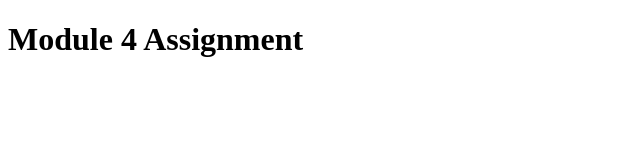
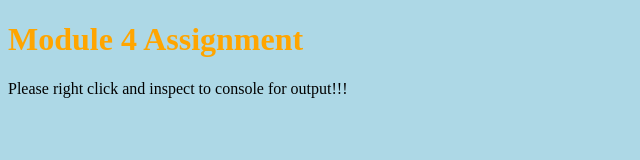
Before and after one commit to Sandesh926/module4-solution, a plain HTML site: page index.html in a window 1280 px wide. Shown: the whole page, without its empty margins (0-640 px from the left). Drawn offline with Linux system fonts and the light colour scheme.

Commit message:
This is second fornt web  modify

```diff
--- a/index.html
+++ b/index.html
@@ -8,7 +8,8 @@
   </script>
   <script src="script.js"></script>
 </head>
-<body>
-  <h1>Module 4 Assignment</h1>
+<body bgcolor="lightblue">
+  <h1 style="color:orange">Module 4 Assignment</h1>
+  <p>Please right click and inspect to console for output!!!</p>
 </body>
 </html>
```
